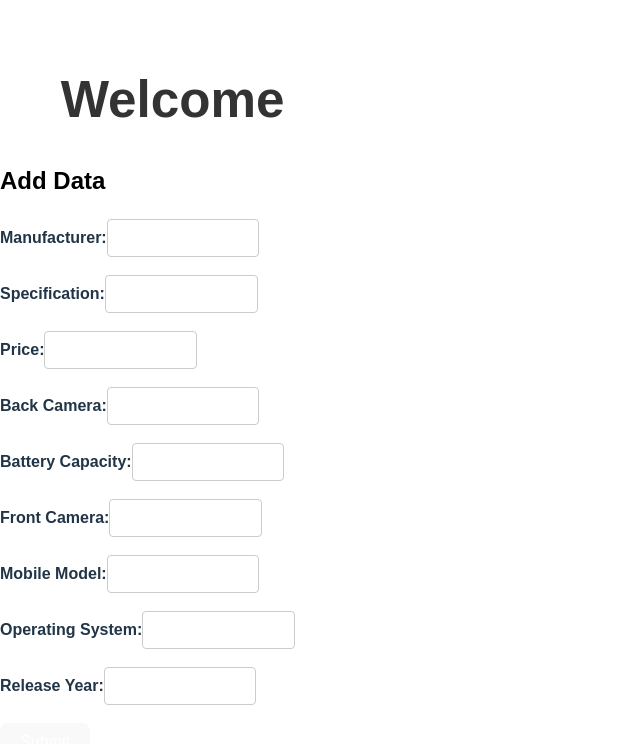
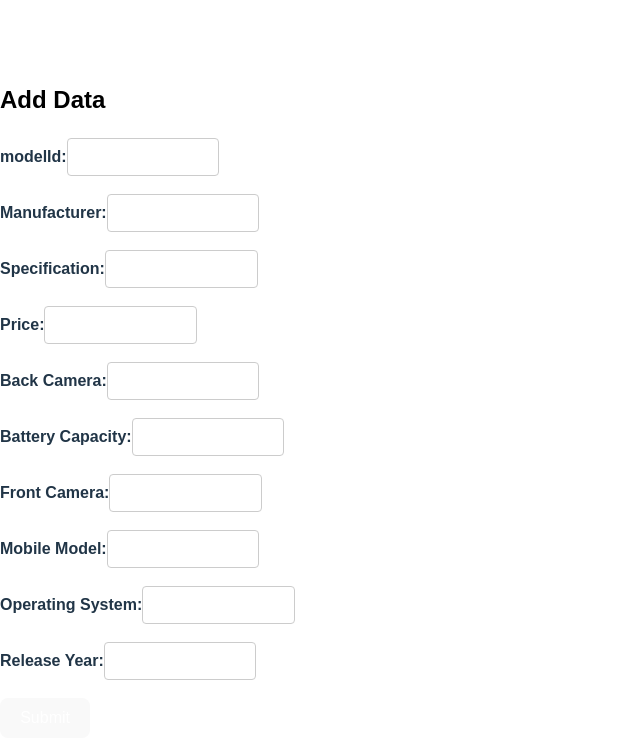
Before and after one commit to kalviumcommunity/S51_Mobile_model, a React (Vite) app in the folder client/react-app/: page /add in a window 1280 px wide. Shown: the top 744 px of the page, without its empty margins (0-640 px from the left). Built offline with nearby package versions, Linux system fonts and the light colour scheme; no server answers.

Commit message:
adding update and delete

```diff
--- a/client/react-app/package.json
+++ b/client/react-app/package.json
@@ -12,7 +12,8 @@
   "dependencies": {
     "axios": "^1.6.7",
     "react": "^18.2.0",
-    "react-dom": "^18.2.0"
+    "react-dom": "^18.2.0",
+    "react-router-dom": "^6.22.2"
   },
   "devDependencies": {
     "@types/react": "^18.2.56",
--- /dev/null
+++ b/client/react-app/src/AllRoutes.jsx
@@ -0,0 +1,19 @@
+import {Route, Routes} from "react-router-dom"
+import AddData from "./Components/AddData"
+import Home from "./Components/Home"
+import UpdateData from "./Components/UpdateData"
+
+const AllRoutes=()=>{
+    return (
+        <>
+        <Routes>
+            <Route path="/" element={<Home />}></Route>
+            <Route path="/add" element={<AddData/>}></Route>
+            <Route path="/update/:id" element={<UpdateData/>}></Route>
+        </Routes>
+
+        </>
+    )
+}
+
+export default AllRoutes;
--- a/client/react-app/src/App.jsx
+++ b/client/react-app/src/App.jsx
@@ -1,54 +1,16 @@
-import { useState, useEffect } from 'react';
-import AddData from './Components/AddData';; // Import the AddData component
-import './App.css';
+import './App.css'
+import AllRoutes from './AllRoutes'
+import { BrowserRouter } from 'react-router-dom'
 
 function App() {
-  const [data, setData] = useState([]);
-
-  useEffect(() => {
-    fetchData();
-  }, []);
-
-  const fetchData = async () => {
-    const API = "https://mobile-models.onrender.com/models";
-    try {
-      const res = await fetch(API);
-      const responseData = await res.json();
-      setData(responseData);
-      console.log(responseData);
-    } catch (err) {
-      console.error(err);
-    }
-  };
-
-  const handleAddData = (newData) => {
-    // Update the state to include the new data
-    setData((prevData) => [...prevData, newData]);
-  };
 
   return (
     <>
-      <h1>Welcome</h1>
-      <AddData onAddData={handleAddData} />
-
-      <div className="container">
-        {data && data.map((ele, index) => (
-          <div key={index} className="box">
-            {/* Display data as before */}
-            <p>Manufacturer: {ele.Manufacturer}</p>
-        <p>Specification: {ele.Specification}</p>
-        <p>price: {ele.Price}</p>
-         <p> Back_Camera: {ele.Back_Camera}</p>
-        <p>Battery_Capacity: {ele.Battery_Capacity}</p>
-        <p>Front_Camera: {ele.Front_Camera} </p>
-       <p> Mobile_Model: {ele.Mobile_Model} </p>
-        <p>Operating_System: {ele.Operating_System} </p>
-        <p>Release_Year:{data.Release_Year} </p>
-          </div>
-        ))}
-      </div>
+    <BrowserRouter>
+      <AllRoutes />
+    </BrowserRouter>
     </>
-  );
+  )
 }
 
-export default App;
+export default App
--- a/client/react-app/src/Components/AddData.jsx
+++ b/client/react-app/src/Components/AddData.jsx
@@ -1,9 +1,12 @@
 import axios from "axios";
 import React, { useState } from 'react';
 import './AddData.css';
+import { useNavigate,useLocation } from 'react-router-dom';
 
 
-function AddData({ onAddData }) {
+
+function AddData() {
+  const navigate = useNavigate();
   const [manufacturer, setManufacturer] = useState("");
   const [specification, setSpecification] = useState("");
   const [price, setPrice] = useState("");
@@ -13,12 +16,13 @@ function AddData({ onAddData }) {
   const [mobile_model, setMobile_Model] = useState("");
   const [operating_system, setOperating_System] = useState("");
   const [release_year, setRelease_Year] = useState("");
-
+  const [modelid, setmodelId] = useState("");
 
   const handleSubmit = async (event) => {
     event.preventDefault();
 
     const newData = {
+      modelId: modelid,
       Manufacturer: manufacturer,
       Specification: specification,
       Price: price,
@@ -33,9 +37,8 @@ function AddData({ onAddData }) {
     try {
 
       const response = await axios.post("https://mobile-models.onrender.com/post", newData);
-      console.log("ok from 36", response.data)
-      onAddData(response.data);
-
+      console.log(response)
+      navigate("/")
     } catch (error) {
       console.error("Error adding data:", error);
     }
@@ -47,6 +50,10 @@ function AddData({ onAddData }) {
     <div>
       <h2>Add Data</h2>
       <form onSubmit={handleSubmit}>
+      <label>
+          modelId:
+          <input type="text" defaultValue={modelid} onChange={(e) => setmodelId(e.target.defaultValue)} />
+        </label>
         <label>
           Manufacturer:
           <input type="text" value={manufacturer} onChange={(e) => setManufacturer(e.target.value)} />
--- /dev/null
+++ b/client/react-app/src/Components/Home.jsx
@@ -0,0 +1,63 @@
+import { useState, useEffect } from 'react';
+import {Link} from "react-router-dom"
+import axios from "axios"
+function App() {
+  const [data, setData] = useState([]);
+
+  useEffect(() => {
+    fetchData();
+  }, []);
+
+  const fetchData = async () => {
+    const API = "https://mobile-models.onrender.com/models";
+    try {
+      const res = await fetch(API);
+      const responseData = await res.json();
+      setData(responseData);
+      console.log(responseData);
+    } catch (err) {
+      console.error(err);
+    }
+  };
+  const deleteData = (id) =>{
+    axios.delete(`https://mobile-models.onrender.com/delete/${id}`)
+   .then((response) =>{ console.log(response.data);
+    window.location.reload();})
+    .catch((error) => console.error(error))
+  }
+  const handleAddData = (newData) => {
+    // Update the state to include the new data
+    setData((prevData) => [...prevData, newData]);
+  };
+
+  return (
+    <>
+      <h1>Welcome</h1>
+      <Link to='/add'><button>Add</button></Link>
+
+      <div className="container">
+        {data && data.map((ele, index) => (
+
+          <div key={index} className="box">
+            {/* Display data as before */}
+            <p>Manufacturer: {ele.Manufacturer}</p>
+        <p>Specification: {ele.Specification}</p>
+        <p>price: {ele.Price}</p>
+         <p> Back_Camera: {ele.Back_Camera}</p>
+        <p>Battery_Capacity: {ele.Battery_Capacity}</p>
+        <p>Front_Camera: {ele.Front_Camera} </p>
+       <p> Mobile_Model: {ele.Mobile_Model} </p>
+        <p>Operating_System: {ele.Operating_System} </p>
+        <p>Release_Year:{ele.Release_Year} </p>
+        <p> Model Id :{ele.modelId}</p>
+        <Link to={`/update/${ele.modelId}`} state={ele}><button id="update">Update</button></Link>
+        <button onClick={()=>deleteData(ele._id)}>Delete</button>
+
+          </div>
+        ))}
+      </div>
+    </>
+  );
+}
+
+export default App;
--- /dev/null
+++ b/client/react-app/src/Components/UpdateData.jsx
@@ -0,0 +1,110 @@
+import axios from "axios";
+import React, { useState } from 'react';
+import './AddData.css';
+import { useNavigate,useLocation } from 'react-router-dom';
+
+
+
+function AddData() {
+    const location = useLocation()
+    const navigate = useNavigate();
+    const data = location.state;
+
+  const [manufacturer, setManufacturer] = useState(data.Manufacturer);
+  const [specification, setSpecification] = useState(data.Specification);
+  const [price, setPrice] = useState(data.Price);
+  const [back_camera, setBack_Camera] = useState(data.Back_Camera);
+  const [battery_capacity, setBattery_Capacity] = useState(data.Battery_Capacity);
+  const [front_camera, setFront_Camera] = useState(data.Front_Camera);
+  const [mobile_model, setMobile_Model] = useState(data.Mobile_Model);
+  const [operating_system, setOperating_System] = useState(data.Operating_System);
+  const [release_year, setRelease_Year] = useState(data.Release_Year);
+  const [modelid, setmodelId] = useState(data.modelId);
+
+  const handleSubmit = async (event) => {
+    event.preventDefault();
+
+    const newData = {
+        modelId: modelid,
+      Manufacturer: manufacturer,
+      Specification: specification,
+      Price: price,
+      Back_Camera: back_camera,
+      Battery_Capacity: battery_capacity,
+      Front_Camera: front_camera,
+      Mobile_Model: mobile_model,
+      Operating_System: operating_system,
+      Release_Year: release_year,
+    };
+
+    try {
+      console.log(modelid)
+
+      const response = await axios.patch(`https://mobile-models.onrender.com/update/${modelid}`, newData);
+      console.log(response)
+      navigate("/")
+
+    } catch (error) {
+      console.error("Error adding data:", error);
+    }
+  };
+
+
+
+  return (
+    <div>
+      <h2>Add Data</h2>
+      <form onSubmit={handleSubmit}>
+
+        <label>
+          Manufacturer:
+          <input type="text" defaultValue={manufacturer} onChange={(e) => setManufacturer(e.target.value)} />
+        </label>
+
+        <label>
+          Specification:
+          <input type="text" defaultValue={specification} onChange={(e) => setSpecification(e.target.value)} />
+        </label>
+
+        <label>
+          Price:
+          <input type="text" defaultValue={price} onChange={(e) => setPrice(e.target.value)} />
+        </label>
+        {}
+        <label>
+          Back Camera:
+          <input type="text" defaultValue={back_camera} onChange={(e) => setBack_Camera(e.target.value)} />
+        </label>
+
+        <label>
+          Battery Capacity:
+          <input type="text" defaultValue={battery_capacity} onChange={(e) => setBattery_Capacity(e.target.value)} />
+        </label>
+
+        <label>
+          Front Camera:
+          <input type="text" defaultValue={front_camera} onChange={(e) => setFront_Camera(e.target.value)} />
+        </label>
+
+        <label>
+          Mobile Model:
+          <input type="text" defaultValue={mobile_model} onChange={(e) => setMobile_Model(e.target.value)} />
+        </label>
+
+        <label>
+          Operating System:
+          <input type="text" defaultValue={operating_system} onChange={(e) => setOperating_System(e.target.value)} />
+        </label>
+
+        <label>
+          Release Year:
+          <input type="text" defaultValue={release_year} onChange={(e) => setRelease_Year(e.target.value)} />
+        </label>
+
+        <button type="submit">Submit</button>
+      </form>
+    </div>
+  );
+}
+
+export default AddData;
```
Also changed, not shown: 1 other file (tests, documents, lock files or other folders).
